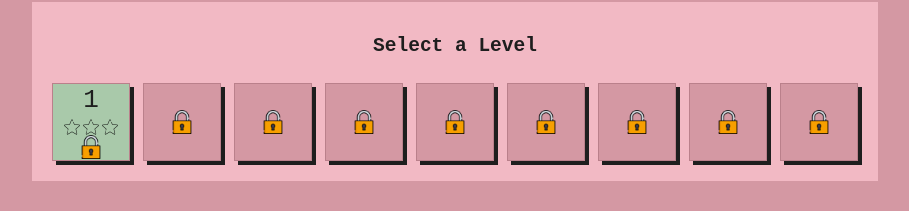
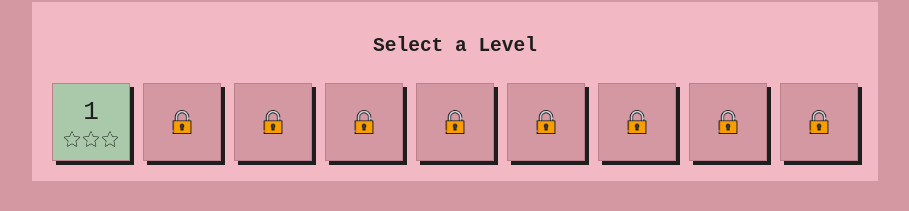
Before and after one commit to softwarenacho/sushi-crush, a Next.js app: page /levels in a window 1280 px wide. Shown: the part 170-381 px from the top of the page, without its empty margins (185-1094 px from the left). Built offline with nearby package versions, Linux system fonts and the light colour scheme.

Commit message:
level 1 fix

```diff
--- a/app/_components/LevelSelector.tsx
+++ b/app/_components/LevelSelector.tsx
@@ -122,11 +122,13 @@ const LevelSelectorModal = ({
                 </div>
               </>
             )}
-            {(getState(level.level) !== 'played' || level.level !== 1) &&
+            {getState(level.level) !== 'played' &&
+              level.level !== 1 &&
               getState(level.level - 1) === 'played' && (
                 <span className={styles.levelNumber}>{level.level}</span>
               )}
-            {(getState(level.level - 1) !== 'played' || level.level !== 1) &&
+            {getState(level.level - 1) !== 'played' &&
+              level.level !== 1 &&
               getState(level.level) === 'locked' && (
                 <Image
                   key={`Locked level`}
```
